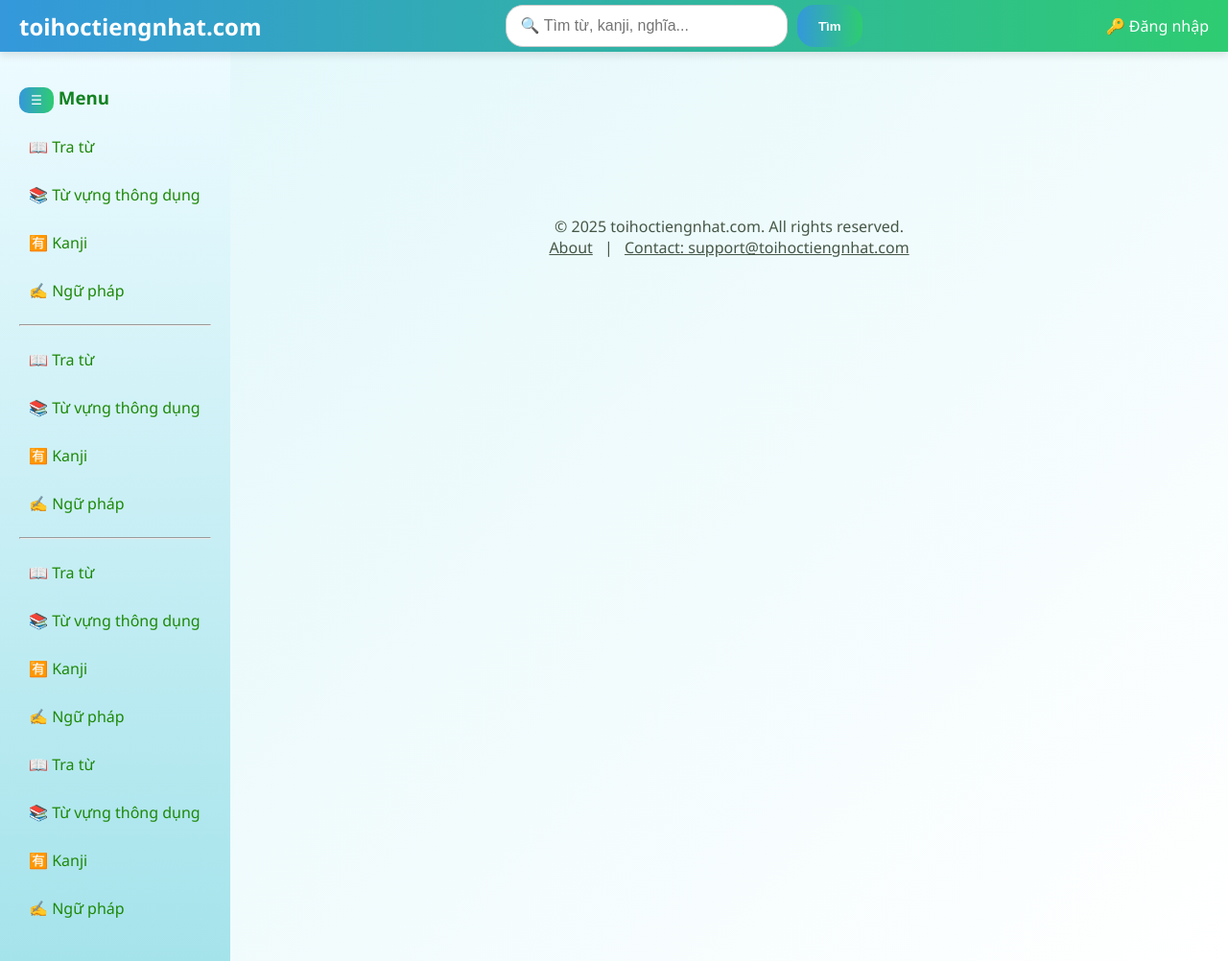
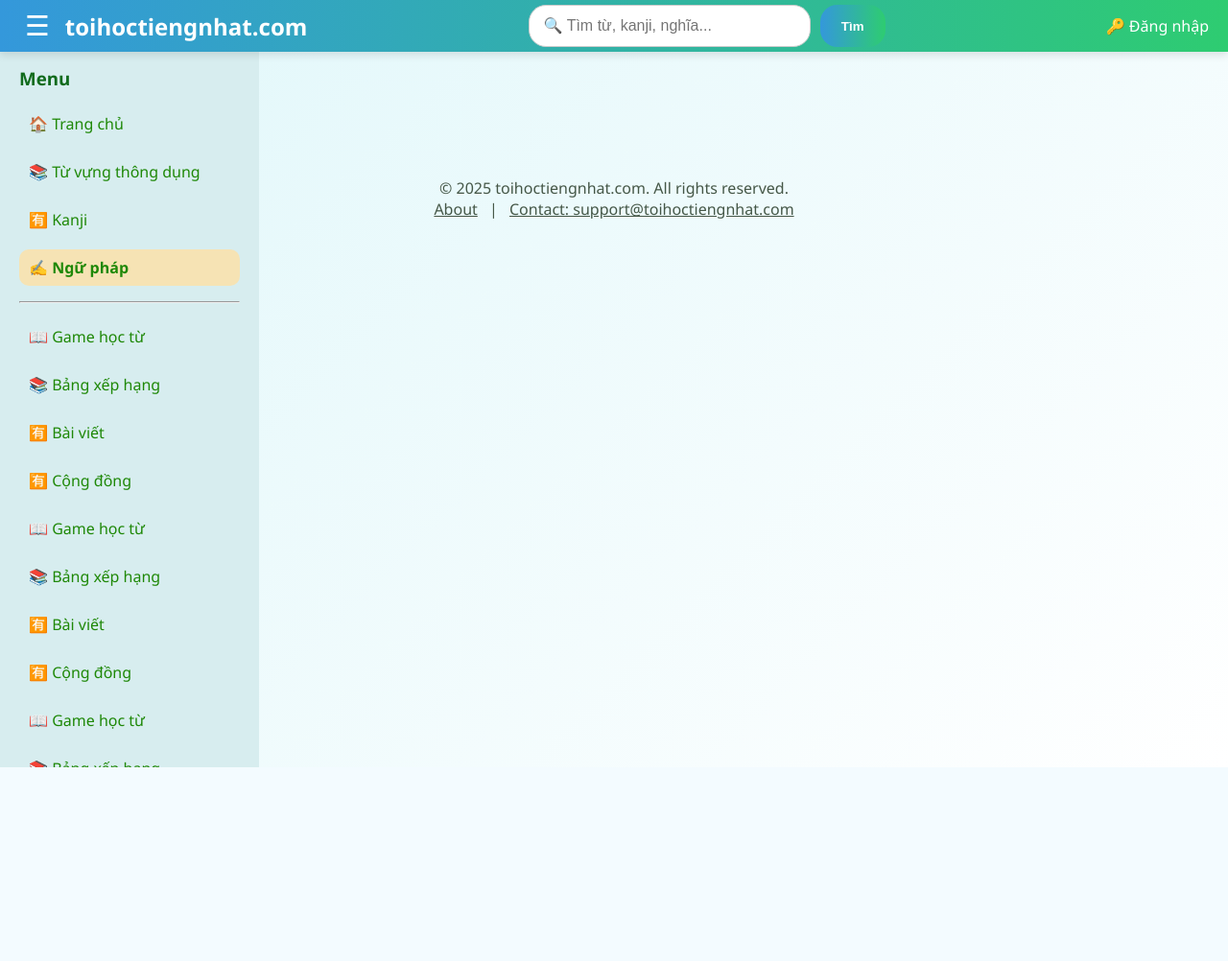
Before and after one commit to xuanthinh2612/japanese_learning_tool, a Flask app: page /grammar in a window 1280 px wide. Shown: the whole page at 96% size. After the commit the page ends 800 px from the top, so only its background shows below. Run offline with Flask 3, Linux system fonts and the light colour scheme; data that the repository does not hold is empty.

Commit message:
update010

```diff
--- a/controllers/user_word.py
+++ b/controllers/user_word.py
@@ -105,7 +105,8 @@ def word_detail(word):
     return render_template(
         "word_detail.html",
         word=word_obj,
-        articles=articles
+        articles=articles,
+        word_text=word
     )
 
 
--- a/static/css/grammar.css
+++ b/static/css/grammar.css
@@ -36,8 +36,8 @@
     display: grid;
     grid-template-columns: repeat(3, 1fr); /* ✅ 5 cột desktop */
     gap: 24px;
-    max-width: 1400px;
-    margin: 50px auto 90px;
+    max-width: 900px;
+    /* margin: 50px auto 90px; */
     padding: 0 20px;
 }
 
--- a/static/css/style-base.css
+++ b/static/css/style-base.css
@@ -22,7 +22,7 @@ body {
     gap: 40px;
     justify-content: center;
     align-items: center;
-    max-width: 1200px;
+    max-width: 900px;
     margin: 60px auto 100px;
 }
 
@@ -31,10 +31,22 @@ body {
 /* ===================== */
 .topword-container {
     display: grid;
-    grid-template-columns: repeat(6, 1fr);
+    grid-template-columns: repeat(5, 1fr);
     gap: 18px;
-    max-width: 1600px;
+    max-width: 900px;
     margin: 50px auto 80px;
+    padding: 0 20px;
+}
+
+/* ===================== */
+/* Kanji Grid Container  */
+/* ===================== */
+.kanji-container {
+    display: grid;
+    grid-template-columns: repeat(4, 1fr); /* ✅ 5 cột desktop */
+    gap: 24px;
+    max-width: 900px;
+    margin: 50px auto 90px;
     padding: 0 20px;
 }
 
@@ -94,7 +106,12 @@ body {
     font-size: 1.5rem;
     height: 40px;
 }
-
+.logo a {
+    text-decoration: none;
+    color: #fff;
+    font-weight: bold;
+    font-size: 1.5rem;
+}
 .logo img {
     height: 70px;
     width: auto;
--- /dev/null
+++ b/static/js/common.js
@@ -0,0 +1,34 @@
+// Toggle sidebar
+function loadSideBar() {
+    const sidebar = document.getElementById('sidebar');
+
+    // Đọc trạng thái localStorage khi onload
+    const collapsed = localStorage.getItem('sidebarCollapsed') === 'true';
+
+    if (collapsed) {
+        sidebar.classList.add('collapsed')
+    } else {
+        // Show sidebar sau khi set đúng trạng thái
+        sidebar.classList.add('loaded');
+    };
+
+
+    const menuToggle = document.getElementById('menuToggle');
+    menuToggle.addEventListener('click', () => {
+        toggleClass('collapsed', 'loaded')
+        localStorage.setItem('sidebarCollapsed', sidebar.classList.contains('collapsed'));
+    });
+}
+
+// toggle class
+function toggleClass(collapsed, loaded) {
+        if (sidebar.classList.contains(collapsed)) {
+            sidebar.classList.remove(collapsed);
+            sidebar.classList.add(loaded);
+        } else {
+            sidebar.classList.remove(loaded);
+            sidebar.classList.add(collapsed);
+        }
+}
+
+document.addEventListener('DOMContentLoaded', () => { loadSideBar() })
--- a/templates/layout.html
+++ b/templates/layout.html
@@ -22,34 +22,73 @@
         }
 
         .sidebar {
-            width: 200px;
-            /* background: linear-gradient(180deg, #3498db, #2ecc71); */
-            background: linear-gradient(360deg, #a5e3eb, #edfbff);
-            padding: 20px;
-            color: #138222;
-            /* height: calc(100vh); */
-            /* trừ navbar */
+            z-index: 1000;
+            position: fixed;
+            top: 50px; /* navbar */
+            left: 0;
+
+            width: 230px;
+            height: calc(100vh - 50px);
+            padding: 0px 20px;
+
+            background: #d7edef;
+            color: #106b1c;
+
             overflow-y: auto;
-            /* ✅ CUỘN RIÊNG */
-            position: sticky;
-            /* dính khi cuộn */
-            /* Ẩn scrollbar */
-            scrollbar-width: none;
-            /* Firefox */
-            -ms-overflow-style: none;
-            /* IE / Edge cũ */
+            overflow-x: hidden;
 
-            top: 0px;
-            /* height: calc(100vh); */
-            margin: 0px 0px;
-            /* border-radius: 10px; */
+            /* Scroll bar */
+            scrollbar-width: thin; /* Firefox */
+            scrollbar-color: rgba(0, 0, 0, 0.137) transparent; /* màu thanh và background */
+
+            transform: translateX(-100%); /* ẩn bên trái */
             transition: transform 0.3s ease;
         }
 
-        .sidebar::-webkit-scrollbar {
-            display: none;
-            /* Chrome, Safari */
+        /* Scroll mảnh, mờ cho Chrome/Safari/Edge */
+        ::-webkit-scrollbar { width:6px; height:6px; }
+        ::-webkit-scrollbar-track { background:transparent; }
+        ::-webkit-scrollbar-thumb { background:rgba(0,0,0,0.25); border-radius:3px; }
+        ::-webkit-scrollbar-thumb:hover { background:rgba(0,0,0,0.5); }
+
+        /* Firefox */
+        * { scrollbar-width: thin; scrollbar-color: rgba(0,0,0,0.25) transparent; }
+        /* Chrome/Safari/Edge */
+        .sidebar::-webkit-scrollbar-thumb {
+            background: rgba(0,0,0,0.25);
+            border-radius: 3px;
+
+            /* Thu ngắn chiều dài thanh scroll */
+            min-height: 30px;      /* thanh ngắn nhất */
+            margin-top: 5px;       /* cách đầu */
+            margin-bottom: 5px;    /* cách cuối */
         }
+
+        .navbar::-webkit-scrollbar-thumb {
+            background: rgba(0,0,0,0.25);
+            border-radius: 3px;
+            min-width: 30px;       /* thanh ngang ngắn */
+            margin-left: 5px;
+            margin-right: 5px;
+        }
+
+        /* Khu vực scrollable */
+        .sidebar, .navbar, .main-content { overflow-y:auto; overflow-x:hidden; }
+
+        /* Khi JS load xong → hiện ra */
+        .sidebar.loaded {
+            transform: translateX(0); /* slide vào */
+        }
+
+        /* Toggle đóng → chỉ cần collapsed */
+        .sidebar.collapsed {
+            transform: translateX(-100%); /* slide ra */
+        }
+
+
+        /* .sidebar.hidden {
+            transform: translateX(-100%);
+        } */
 
         .sidebar h3 {
             margin-bottom: 15px;
@@ -76,6 +115,13 @@
             background: rgba(255, 255, 255, 0.2);
         }
 
+        .sidebar ul li a.active {
+            background: rgba(255, 224, 165, 0.781);
+            font-weight: 600;
+        }
+
+
+
         .overlay {
             display: none;
             position: fixed;
@@ -89,34 +135,10 @@
 
         .main-content {
             flex: 1;
+            transition: all 0.3s ease;
+            min-width: 0;
+            /* CỰC KỲ QUAN TRỌNG */
             /* padding: 25px; */
-        }
-
-        @media (max-width: 900px) {
-            .menu-toggle {
-                display: block;
-            }
-
-            .layout {
-                margin-top: 90px;
-            }
-
-            .sidebar {
-                position: fixed;
-                top: 90px;
-                left: 0;
-                height: calc(100vh - 90px);
-                transform: translateX(-100%);
-                z-index: 1000;
-            }
-
-            .sidebar.active {
-                transform: translateX(0);
-            }
-
-            .overlay.active {
-                display: block;
-            }
         }
 
         .search-div {
@@ -139,6 +161,7 @@
             border: 1px solid #ccc;
             font-size: 1rem;
             outline: none;
+            text-decoration: none;
         }
 
         .search-box input:focus {
@@ -159,32 +182,19 @@
             opacity: 0.9;
         }
 
-        @media (max-width: 900px) {
-            .sidebar {
-                display: none;
-            }
-
-            .layout {
-                flex-direction: column;
-            }
-
-            /* .main-content {
-        padding: 15px;
-    } */
-        }
-
         .menu-toggle {
             /* display: none; */
             /* position: fixed; */
             top: 80px;
             left: 15px;
             z-index: 1100;
-            /* font-size: 1.8rem; */
-            background: linear-gradient(90deg, #3498db, #2ecc71);
+            font-size: 1.8rem;
+            /* background: linear-gradient(90deg, #3498db, #2ecc71); */
+            background: transparent;
             color: #fff;
             border: none;
             border-radius: 10px;
-            padding: 6px 12px;
+            /* padding: 6px 12px; */
             cursor: pointer;
         }
     </style>
@@ -197,41 +207,74 @@
         <!-- ===================== -->
 
         <aside class="sidebar" id="sidebar">
-            <h3><button class="menu-toggle" id="menuToggle">☰</button> Menu</h3>
+            <h3> Menu</h3>
             <ul>
-                <li><a href="/">📖 Tra từ</a></li>
-                <li><a href="/words">📚 Từ vựng thông dụng</a></li>
-                <li><a href="/kanji">🈶 Kanji</a></li>
-                <li><a href="/grammar">✍️ Ngữ pháp</a></li>
+                <li>
+                    <a class="{% if request.path == '/' %}active{% endif %}" href="/">
+                        🏠 Trang chủ
+                    </a>
+                </li>
+                <li>
+                    <a class="{% if request.path.startswith('/top-words') %}active{% endif %}" href="/top-words">📚 Từ
+                        vựng thông dụng
+                    </a>
+                </li>
+                <li>
+                    <a class="{% if request.path.startswith('/kanji') %}active{% endif %}" href="/kanji">🈶 Kanji
+                    </a>
+                </li>
+                <li>
+                    <a class="{% if request.path.startswith('/grammar') %}active{% endif %}" href="/grammar">✍️ Ngữ pháp
+                    </a>
+                </li>
             </ul>
             <hr>
             <ul>
-                <li><a href="/">📖 Tra từ</a></li>
-                <li><a href="/words">📚 Từ vựng thông dụng</a></li>
-                <li><a href="/kanji">🈶 Kanji</a></li>
-                <li><a href="/grammar">✍️ Ngữ pháp</a></li>
+                <li><a href="/">📖 Game học từ</a></li>
+                <li><a href="/top-words">📚 Bảng xếp hạng</a></li>
+                <li><a href="/articles">🈶 Bài viết</a></li>
+                <li><a href="/articles">🈶 Cộng đồng</a></li>
+                <li><a href="/">📖 Game học từ</a></li>
+                <li><a href="/top-words">📚 Bảng xếp hạng</a></li>
+                <li><a href="/articles">🈶 Bài viết</a></li>
+                <li><a href="/articles">🈶 Cộng đồng</a></li>
+                <li><a href="/">📖 Game học từ</a></li>
+                <li><a href="/top-words">📚 Bảng xếp hạng</a></li>
+                <li><a href="/articles">🈶 Bài viết</a></li>
+                <li><a href="/articles">🈶 Cộng đồng</a></li>
+                <li><a href="/">📖 Game học từ</a></li>
+                <li><a href="/top-words">📚 Bảng xếp hạng</a></li>
+                <li><a href="/articles">🈶 Bài viết</a></li>
+                <li><a href="/articles">🈶 Cộng đồng</a></li>
+                <li><a href="/">📖 Game học từ</a></li>
+                <li><a href="/top-words">📚 Bảng xếp hạng</a></li>
+                <li><a href="/articles">🈶 Bài viết</a></li>
+                <li><a href="/articles">🈶 Cộng đồng</a></li>
+                <li><a href="/">📖 Game học từ</a></li>
+                <li><a href="/top-words">📚 Bảng xếp hạng</a></li>
+                <li><a href="/articles">🈶 Bài viết</a></li>
+                <li><a href="/articles">🈶 Cộng đồng</a></li>
             </ul>
             <hr>
+            {% if g.user and g.user.role == 'admin' %}
             <ul>
-                <li><a href="/">📖 Tra từ</a></li>
-                <li><a href="/words">📚 Từ vựng thông dụng</a></li>
-                <li><a href="/kanji">🈶 Kanji</a></li>
-                <li><a href="/grammar">✍️ Ngữ pháp</a></li>
-                <li><a href="/">📖 Tra từ</a></li>
-                <li><a href="/words">📚 Từ vựng thông dụng</a></li>
-                <li><a href="/kanji">🈶 Kanji</a></li>
-                <li><a href="/grammar">✍️ Ngữ pháp</a></li>
+                <li>
+                    <a href="/add-article"><span class="icon">➕</span>Add Article</a>
+                </li>
             </ul>
+            {% endif %}
+
         </aside>
 
         <!-- ===================== -->
         <!-- Navbar                -->
         <!-- ===================== -->
         <div class="navbar">
-            <a href="/" class="logo">
+            <div class="logo">
+                <button class="menu-toggle" id="menuToggle">☰</button>
                 <!-- <img src="{{ url_for('static', filename='image/logo-rm.png') }}" alt="Tôi học tiếng Nhật"> -->
-                <span>toihoctiengnhat.com</span>
-            </a>
+                <a href="/">toihoctiengnhat.com</span></a>
+            </div>
             <div class="search-div">
                 <div class="search-box">
                     <input type="text" placeholder="🔍 Tìm từ, kanji, nghĩa...">
@@ -248,12 +291,15 @@
                 {% endif %}
             </div>
         </div>
+        <script src="{{ url_for('static', filename='js/common.js')}}"></script>
 
         <!-- Nội dung riêng từng trang -->
         <!-- Main content -->
         <main class="main-content">
             <!-- Search box riêng -->
             {% block content %}{% endblock %}
+
+            <div id="word-popup" style="display:none; position:absolute; background:white; border:1px solid #ccc; padding:10px;"></div>
 
             <!-- Footer chung -->
             <div>
@@ -268,21 +314,6 @@
 
     </div>
 
-    <script>
-        const menuToggle = document.getElementById('menuToggle');
-        const sidebar = document.getElementById('sidebar');
-        const overlay = document.getElementById('overlay');
-
-        menuToggle.addEventListener('click', () => {
-            sidebar.classList.add('active');
-            overlay.classList.add('active');
-        });
-
-        overlay.addEventListener('click', () => {
-            sidebar.classList.remove('active');
-            overlay.classList.remove('active');
-        });
-    </script>
 </body>
 
 </html>
```
Also changed, not shown: static/css/kanji.css (+1 -11 lines), static/css/word.css (+8 -0 lines), templates/word_detail.html (+4 -4 lines).
